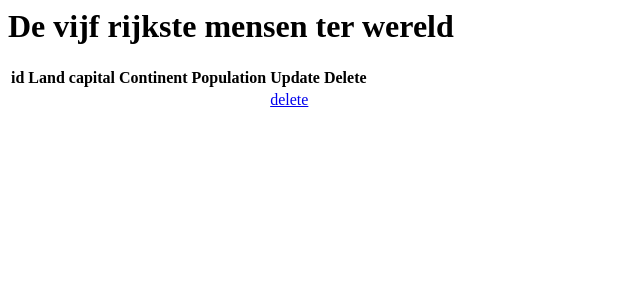
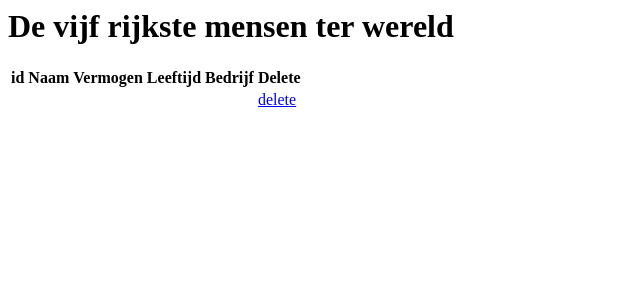
Before and after one commit to TessJ29/mvc-oop-toets, a PHP site: page /richpersons in a window 1280 px wide. Shown: the top 300 px of the page, without its empty margins (0-640 px from the left). Run offline with PHP 8.4, Linux system fonts and the light colour scheme; tables that the repository leaves empty or names only in its code hold one stand-in row (Sample ...); data that the repository does not hold is empty.

Commit message:
Changed th names

```diff
--- a/app/views/richpersons/index.php
+++ b/app/views/richpersons/index.php
@@ -4,11 +4,10 @@
 <table>
     <thead>
         <th>id</th>
-        <th>Land</th>
-        <th>capital</th>
-        <th>Continent</th>
-        <th>Population</th>
-        <th>Update</th>
+        <th>Naam</th>
+        <th>Vermogen</th>
+        <th>Leeftijd</th>
+        <th>Bedrijf</th>
         <th>Delete</th>
     </thead>
     <tbody>
```
